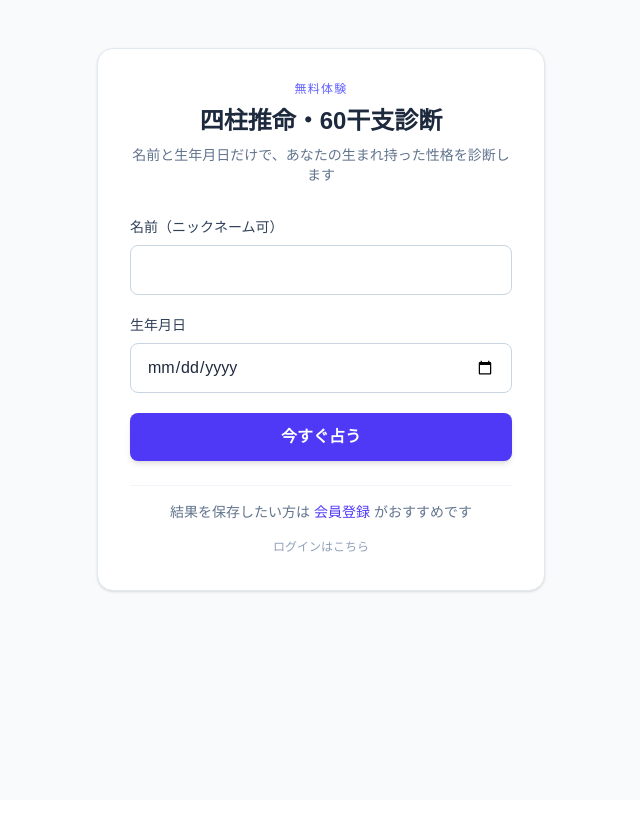
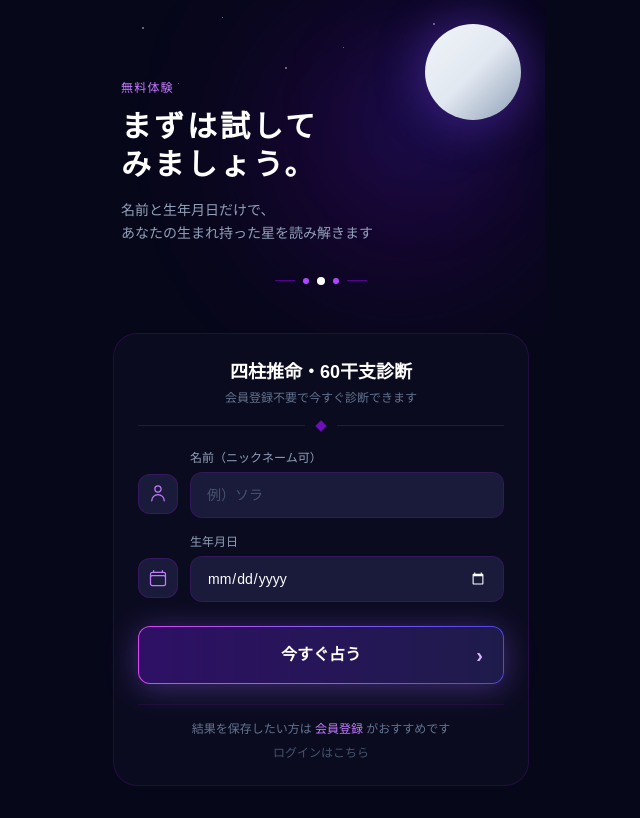
Before and after one commit to miyamotohiroshi/fortune-app, a Next.js app: page /try in a window 1280 px wide. Shown: the whole page, without its empty margins (319-959 px from the left). Built offline with nearby package versions, Linux system fonts and the light colour scheme.

Commit message:
tryページと結果ページもデザイン適応

```diff
--- a/src/app/try/page.tsx
+++ b/src/app/try/page.tsx
@@ -7,71 +7,147 @@ import { calculatePreview } from '@/src/app/actions/fortune'
 export default function TryPage() {
   const [state, action, pending] = useActionState(calculatePreview, undefined)
 
+  const inputClass =
+    'w-full bg-[#1a1a3a] border border-purple-900/40 rounded-xl px-4 py-3 text-white placeholder-slate-600 text-sm focus:outline-none focus:border-purple-500/70 focus:ring-1 focus:ring-purple-500/30 transition-all'
+
   return (
-    <main className="min-h-screen bg-slate-50 py-12 px-4">
-      <div className="max-w-md mx-auto bg-white rounded-2xl shadow-sm border border-slate-200 p-8">
-        <div className="text-center mb-8">
-          <p className="text-xs font-medium tracking-widest text-indigo-500 uppercase mb-2">無料体験</p>
-          <h1 className="text-2xl font-bold text-slate-800 mb-2">四柱推命・60干支診断</h1>
-          <p className="text-sm text-slate-500">
-            名前と生年月日だけで、あなたの生まれ持った性格を診断します
+    <div className="min-h-screen bg-[#07071A] text-white">
+      <div className="max-w-md mx-auto">
+
+        {/* ── ヒーローセクション ────────────────────────── */}
+        <section className="relative overflow-hidden px-6 pt-16 pb-12">
+
+          {/* 背景グロー */}
+          <div className="absolute top-0 right-0 w-72 h-72 rounded-full bg-purple-700/15 blur-3xl pointer-events-none" />
+          <div className="absolute top-8 right-8 w-40 h-40 rounded-full bg-blue-700/10 blur-2xl pointer-events-none" />
+
+          {/* 星 */}
+          {[[10,8],[28,5],[55,14],[75,7],[88,18],[18,25],[42,20],[92,10]].map(([x, y], i) => (
+            <div
+              key={i}
+              className="absolute rounded-full bg-white pointer-events-none"
+              style={{ left: `${x}%`, top: `${y}%`, width: i % 3 === 0 ? '2px' : '1px', height: i % 3 === 0 ? '2px' : '1px', opacity: 0.5 }}
+            />
+          ))}
+
+          {/* 月 */}
+          <div
+            className="absolute top-6 right-6 w-24 h-24 rounded-full bg-linear-to-br from-slate-100 via-slate-200 to-slate-400 pointer-events-none"
+            style={{ boxShadow: '0 0 40px 10px rgba(110,60,220,0.35)' }}
+          />
+
+          {/* テキスト */}
+          <div className="relative z-10 mt-4">
+            <p className="text-xs font-medium tracking-widest text-purple-400 uppercase mb-3">無料体験</p>
+            <h1 className="text-3xl font-bold tracking-widest leading-tight">
+              まずは試して<br />みましょう。
+            </h1>
+            <p className="mt-4 text-sm text-slate-400 leading-relaxed">
+              名前と生年月日だけで、<br />あなたの生まれ持った星を読み解きます
             </p>
           </div>
 
-        <form action={action} className="space-y-5">
-          <div>
-            <label htmlFor="nickname" className="block text-sm font-medium text-slate-700 mb-2">
-              名前（ニックネーム可）
-            </label>
-            <input
-              type="text"
-              id="nickname"
-              name="nickname"
-              className="w-full px-4 py-3 rounded-lg border border-slate-300 focus:ring-2 focus:ring-indigo-500 focus:border-indigo-500 outline-none transition-all text-slate-800"
-            />
+          {/* ドット */}
+          <div className="relative z-10 flex items-center justify-center gap-2 mt-8">
+            <div className="w-5 h-px bg-purple-700/60" />
+            <div className="w-1.5 h-1.5 rounded-full bg-purple-500" />
+            <div className="w-2 h-2 rounded-full bg-white" />
+            <div className="w-1.5 h-1.5 rounded-full bg-purple-500" />
+            <div className="w-5 h-px bg-purple-700/60" />
+          </div>
+        </section>
+
+        {/* ── フォームカード ────────────────────────────── */}
+        <section className="px-4 pb-8">
+          <div
+            className="rounded-3xl border border-purple-900/30 p-6"
+            style={{ background: 'rgba(12,12,34,0.97)', backdropFilter: 'blur(12px)' }}
+          >
+            <div className="text-center mb-4">
+              <h2 className="text-lg font-bold text-white">四柱推命・60干支診断</h2>
+              <p className="text-xs text-slate-500 mt-1">会員登録不要で今すぐ診断できます</p>
+            </div>
+
+            {/* ダイヤモンド区切り */}
+            <div className="flex items-center gap-3 mb-5">
+              <div className="flex-1 h-px bg-purple-900/50" />
+              <div className="w-2 h-2 rotate-45 bg-purple-600/70" />
+              <div className="flex-1 h-px bg-purple-900/50" />
+            </div>
+
+            <form action={action} className="space-y-4">
+              {/* 名前 */}
+              <div className="flex gap-3">
+                <div className="flex items-end pb-1 shrink-0">
+                  <div className="w-10 h-10 rounded-xl bg-[#1a1a3a] border border-purple-900/50 flex items-center justify-center text-purple-400">
+                    <svg viewBox="0 0 24 24" fill="none" stroke="currentColor" strokeWidth={1.5} className="w-5 h-5">
+                      <path strokeLinecap="round" strokeLinejoin="round" d="M15.75 6a3.75 3.75 0 11-7.5 0 3.75 3.75 0 017.5 0zM4.501 20.118a7.5 7.5 0 0114.998 0" />
+                    </svg>
+                  </div>
+                </div>
+                <div className="flex-1">
+                  <label className="block text-xs font-medium text-slate-400 mb-1.5">名前（ニックネーム可）</label>
+                  <input type="text" name="nickname" placeholder="例）ソラ" className={inputClass} />
                   {state?.errors?.nickname && (
-              <p className="mt-1 text-sm text-red-500">{state.errors.nickname[0]}</p>
+                    <p className="mt-1 text-xs text-red-400">{state.errors.nickname[0]}</p>
                   )}
                 </div>
+              </div>
 
-          <div>
-            <label htmlFor="birthday" className="block text-sm font-medium text-slate-700 mb-2">
-              生年月日
-            </label>
-            <input
-              type="date"
-              id="birthday"
-              name="birthday"
-              className="w-full px-4 py-3 rounded-lg border border-slate-300 focus:ring-2 focus:ring-indigo-500 focus:border-indigo-500 outline-none transition-all text-slate-800"
-            />
+              {/* 生年月日 */}
+              <div className="flex gap-3">
+                <div className="flex items-end pb-1 shrink-0">
+                  <div className="w-10 h-10 rounded-xl bg-[#1a1a3a] border border-purple-900/50 flex items-center justify-center text-purple-400">
+                    <svg viewBox="0 0 24 24" fill="none" stroke="currentColor" strokeWidth={1.5} className="w-5 h-5">
+                      <path strokeLinecap="round" strokeLinejoin="round" d="M6.75 3v2.25M17.25 3v2.25M3 18.75V7.5a2.25 2.25 0 012.25-2.25h13.5A2.25 2.25 0 0121 7.5v11.25m-18 0A2.25 2.25 0 005.25 21h13.5A2.25 2.25 0 0021 18.75m-18 0v-7.5A2.25 2.25 0 015.25 9h13.5A2.25 2.25 0 0121 11.25v7.5" />
+                    </svg>
+                  </div>
+                </div>
+                <div className="flex-1">
+                  <label className="block text-xs font-medium text-slate-400 mb-1.5">生年月日</label>
+                  <input type="date" name="birthday" className={`${inputClass} scheme-dark`} />
                   {state?.errors?.birthday && (
-              <p className="mt-1 text-sm text-red-500">{state.errors.birthday[0]}</p>
+                    <p className="mt-1 text-xs text-red-400">{state.errors.birthday[0]}</p>
                   )}
                 </div>
+              </div>
 
+              {/* 送信ボタン */}
+              <div className="pt-2">
+                <div
+                  className={`rounded-xl p-px transition-opacity duration-200 ${pending ? 'opacity-60' : ''}`}
+                  style={{ background: 'linear-gradient(to right, #d946ef, #8b5cf6, #4f46e5)', boxShadow: '0 4px 30px rgba(139,92,246,0.4)' }}
+                >
                   <button
                     type="submit"
                     disabled={pending}
-            className="w-full bg-indigo-600 hover:bg-indigo-700 disabled:opacity-60 text-white font-semibold py-3 px-6 rounded-lg shadow-md transition-colors duration-200"
+                    className="w-full flex items-center justify-center relative text-white font-semibold py-4 rounded-[11px] transition-all duration-200 hover:brightness-110"
+                    style={{ background: 'linear-gradient(to right, #2e1065, #1e1b4b)' }}
                   >
-            {pending ? '計算中...' : '今すぐ占う'}
+                    <span>{pending ? '計算中...' : '今すぐ占う'}</span>
+                    {!pending && <span className="absolute right-5 text-purple-300 text-xl leading-none">›</span>}
                   </button>
+                </div>
+              </div>
             </form>
 
-        <div className="mt-6 pt-4 border-t border-slate-100 text-center text-sm text-slate-500">
+            {/* 下部リンク */}
+            <div className="mt-5 pt-4 border-t border-purple-900/20 text-center space-y-2">
+              <p className="text-xs text-slate-500">
                 結果を保存したい方は{' '}
-          <Link href="/" className="text-indigo-600 hover:text-indigo-700 font-medium">
+                <Link href="/" className="text-purple-400 hover:text-purple-300 font-medium transition-colors">
                   会員登録
                 </Link>
                 {' '}がおすすめです
-        </div>
-
-        <div className="mt-3 text-center">
-          <Link href="/login" className="text-xs text-slate-400 hover:text-slate-600">
+              </p>
+              <Link href="/login" className="block text-xs text-slate-600 hover:text-slate-400 transition-colors">
                 ログインはこちら
               </Link>
             </div>
           </div>
-    </main>
+        </section>
+
+      </div>
+    </div>
   )
 }
--- /dev/null
+++ b/src/components/fortune/ShichusuimeiSection.tsx
@@ -0,0 +1,53 @@
+import { ZodiacSection } from './ZodiacSection'
+import { GenmeiSection } from './GenmeiSection'
+
+type ShichusuimeiSectionProps = {
+  nickname: string
+  zodiac: {
+    name: string
+    title: string
+    description: string[]
+  }
+  genmei: {
+    name: string
+    title: string
+    description: string[]
+  } | null
+}
+
+export function ShichusuimeiSection({ nickname, zodiac, genmei }: ShichusuimeiSectionProps) {
+  return (
+    <div
+      className="rounded-2xl p-px"
+      style={{ background: 'linear-gradient(135deg, #8b5cf6 0%, #4f46e5 50%, #7c3aed 100%)' }}
+    >
+      <div className="rounded-[15px] overflow-hidden" style={{ background: 'rgba(9, 9, 25, 0.98)' }}>
+
+        {/* セクションヘッダー */}
+        <div
+          className="px-6 py-4 flex items-center gap-3"
+          style={{ background: 'linear-gradient(to right, rgba(88,28,135,0.5), rgba(67,56,202,0.3))' }}
+        >
+          <div className="flex items-center gap-1.5">
+            <span className="text-purple-400 text-sm">✦</span>
+            <span className="text-white text-sm font-bold tracking-widest">四柱推命</span>
+          </div>
+          <div className="flex-1 h-px bg-purple-900/40" />
+          <span className="text-xs text-purple-500 tracking-wider">SHICHUSUMEI</span>
+        </div>
+
+        {/* 日柱 */}
+        <ZodiacSection nickname={nickname} zodiac={zodiac} />
+
+        {/* 区切り線 */}
+        {genmei && (
+          <>
+            <div className="mx-6 border-t border-purple-900/30" />
+            <GenmeiSection nickname={nickname} genmei={genmei} />
+          </>
+        )}
+
+      </div>
+    </div>
+  )
+}
```
Also changed, not shown: src/app/result/page.tsx (+36 -11 lines), src/app/try/result/page.tsx (+48 -16 lines), src/components/fortune/GenmeiSection.tsx (+14 -13 lines), src/components/fortune/ZodiacSection.tsx (+14 -13 lines), 2 other files (tests, documents, lock files or other folders). Lines whose indentation alone changed are shown as unchanged.
